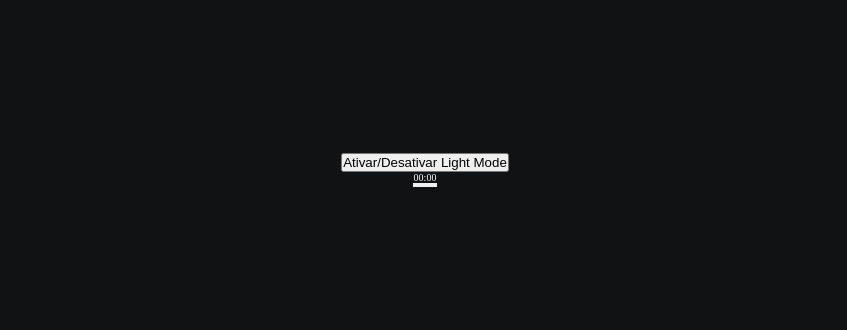
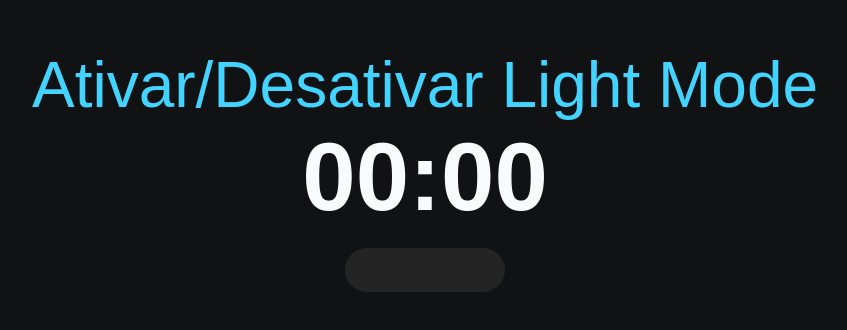
Before and after one commit to guipradocardoso/focus-timer, a plain HTML site: page index.html in a window 1280 px wide. Shown: the part 230-560 px from the top of the page, without its empty margins (215-1062 px from the left). Drawn offline with Linux system fonts and the light colour scheme; some icons are missing.

Commit message:
styling clock and buttons

```diff
--- a/index.html
+++ b/index.html
@@ -27,9 +27,9 @@
       <section id="controls" class="flex">
         <button class="ph ph-play-circle"></button>
         <button class="ph ph-pause-circle"></button>
-        <button class="ph ph-stop-circle"></button>
-        <button class="ph ph-timer"></button>
-        <button class="ph ph-speaker-none"></button>
+        <button class="ph ph-stop-circle secondary"></button>
+        <button class="ph ph-timer secondary"></button>
+        <button class="ph ph-speaker-none secondary"></button>
         <button class="ph ph-speaker-high"></button>
       </section>
     </div>
--- a/style.css
+++ b/style.css
@@ -5,12 +5,13 @@
 }
 
 :root {
-  font-size: 62.5%;
   --hue: 194;
   --bg-color: hsla(var(--hue), 5%, 7%, 1);
   --text-color: hsla(var(--hue), 40%, 98%, 1);
   --primary-color: hsla(var(--hue), 100%, 63%, 1);
   --controls--bg-color: hsla(var(--hue), 0%, 14%, 1);
+
+  font-size: clamp(40%, 1% + 2vw, 62.5%);
 }
 
 body {
@@ -28,3 +29,28 @@ body {
 .flex {
   display: flex;
 }
+
+#timer {
+  font-size: 9.6rem;
+  font-weight: bold;
+  font-family: sans-serif;
+}
+
+#controls {
+  margin-top: 1.6rem;
+  padding: 2.2rem 4rem;
+  gap: 1.6rem;
+  background-color: var(--controls--bg-color);
+  border-radius: 999rem;
+}
+button {
+  background-color: transparent;
+  border: 0;
+  color: var(--primary-color);
+  cursor: pointer;
+  font-size: 6.4rem;
+}
+
+.secondary {
+  color: var(--text-color);
+}
```
